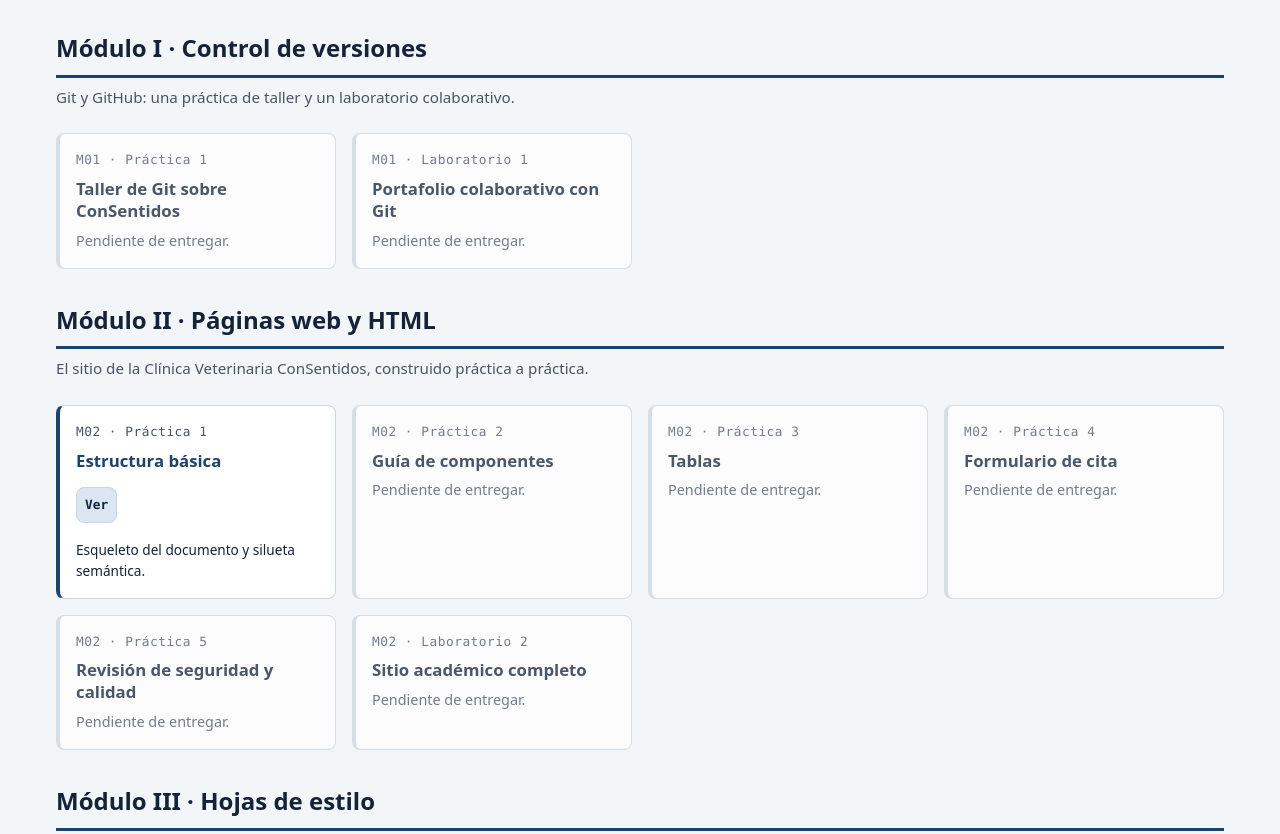
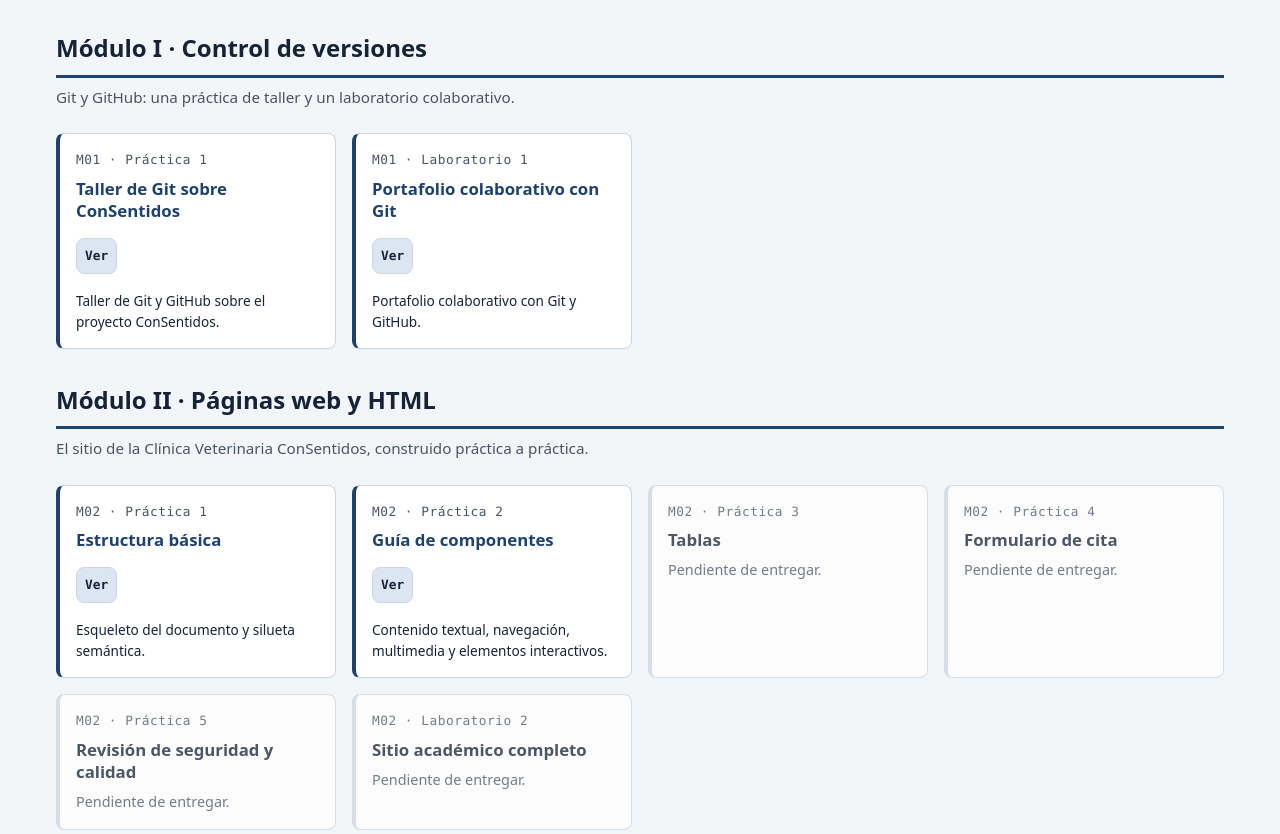
Before and after one commit to kenethlhu/2026ii-dsv-portafolio-4gs122-12-hernandez-keneth, a plain HTML site: page docs/modulos/index.html in a window 1280 px wide. Shown: the part 340-1174 px from the top of the page. Drawn offline with Linux system fonts and the light colour scheme.

Commit message:
Índice de entregas: registra el Módulo I y corrige el nombre

```diff
--- a/docs/modulos/index.html
+++ b/docs/modulos/index.html
@@ -5,9 +5,9 @@
   <meta charset="UTF-8">
   <meta name="viewport" content="width=device-width, initial-scale=1">
   <meta name="description"
-        content="Prácticas y laboratorios de Keneth-Hernandez en la asignatura Desarrollo de Software V.">
-  <meta name="author" content="Keneth-Hernandez">
-  <title>Mis entregas | Keneth-Hernandez </title>
+        content="Prácticas y laboratorios de Keneth Hernández en la asignatura Desarrollo de Software V.">
+  <meta name="author" content="Keneth Hernández">
+  <title>Mis entregas | Keneth Hernández</title>
   <link rel="stylesheet" href="../assets/css/entregas.css">
 </head>
 
@@ -20,7 +20,7 @@
       <p>Desarrollo de Software V (8400) · II Semestre 2026</p>
     </hgroup>
     <p>
-      Keneth Hernandez <br>
+      Keneth Hernández<br>
       4GS122-12
     </p>
   </header>
@@ -46,33 +46,24 @@
       <h2>Módulo I · Control de versiones</h2>
       <p class="resumen">Git y GitHub: una práctica de taller y un laboratorio colaborativo.</p>
       <ul class="estudiantes">
-        <!--
-          Cuando publiques una entrega, cambia su artículo "pendiente" por uno
-          como este, con los datos que trae la guía de cada actividad:
-
-          <li>
-            <article>
-              <p class="codigo">M02 · Práctica 1</p>
-              <h3><a href="m02-html/p01-estructura/">Estructura básica</a></h3>
-              <ul class="entregas">
-                <li><a href="m02-html/p01-estructura/">Ver</a></li>
-              </ul>
-              <p class="repo">Esqueleto del documento y silueta semántica.</p>
-            </article>
-          </li>
-        -->
         <li>
-          <article class="pendiente">
-            <p class="codigo">M01 · Práctica 1</p>
-            <h3>Taller de Git sobre ConSentidos</h3>
-            <p class="aviso">Pendiente de entregar.</p>
+          <article>
+            <p class="codigo">M01 &middot; Práctica 1</p>
+            <h3><a href="m01-control-versiones/p01-taller-git/">Taller de Git sobre ConSentidos</a></h3>
+            <ul class="entregas">
+              <li><a href="m01-control-versiones/p01-taller-git/">Ver</a></li>
+            </ul>
+            <p class="repo">Taller de Git y GitHub sobre el proyecto ConSentidos.</p>
           </article>
         </li>
         <li>
-          <article class="pendiente">
-            <p class="codigo">M01 · Laboratorio 1</p>
-            <h3>Portafolio colaborativo con Git</h3>
-            <p class="aviso">Pendiente de entregar.</p>
+          <article>
+            <p class="codigo">M01 &middot; Laboratorio 1</p>
+            <h3><a href="m01-control-versiones/lab01-github/">Portafolio colaborativo con Git</a></h3>
+            <ul class="entregas">
+              <li><a href="m01-control-versiones/lab01-github/">Ver</a></li>
+            </ul>
+            <p class="repo">Portafolio colaborativo con Git y GitHub.</p>
           </article>
         </li>
       </ul>
@@ -84,7 +75,7 @@
         El sitio de la Clínica Veterinaria ConSentidos, construido práctica a práctica.
       </p>
       <ul class="estudiantes">
-          <li>
+        <li>
           <article>
             <p class="codigo">M02 &middot; Práctica 1</p>
             <h3><a href="m02-html/p01-estructura/">Estructura básica</a></h3>
@@ -95,10 +86,14 @@
           </article>
         </li>
         <li>
-          <article class="pendiente">
-            <p class="codigo">M02 · Práctica 2</p>
-            <h3>Guía de componentes</h3>
-            <p class="aviso">Pendiente de entregar.</p>
+          <article>
+            <p class="codigo">M02 &middot; Práctica 2</p>
+            <h3><a href="m02-html/p02-componentes/">Guía de componentes</a></h3>
+            <ul class="entregas">
+              <li><a href="m02-html/p02-componentes/">Ver</a></li>
+            </ul>
+            <p class="repo">Contenido textual, navegación, multimedia y elementos
+              interactivos.</p>
           </article>
         </li>
         <li>
@@ -146,7 +141,7 @@
   <footer>
     <p><a href="./index.html">Volver a mi página personal</a></p>
     <p>
-      <small>&copy; 2026 Keneth-Hernandez. Portafolio académico de la asignatura
+      <small>&copy; 2026 Keneth Hernández. Portafolio académico de la asignatura
       Desarrollo de Software V, Universidad Tecnológica de Panamá, Centro
       Regional de Veraguas.</small>
     </p>
```
